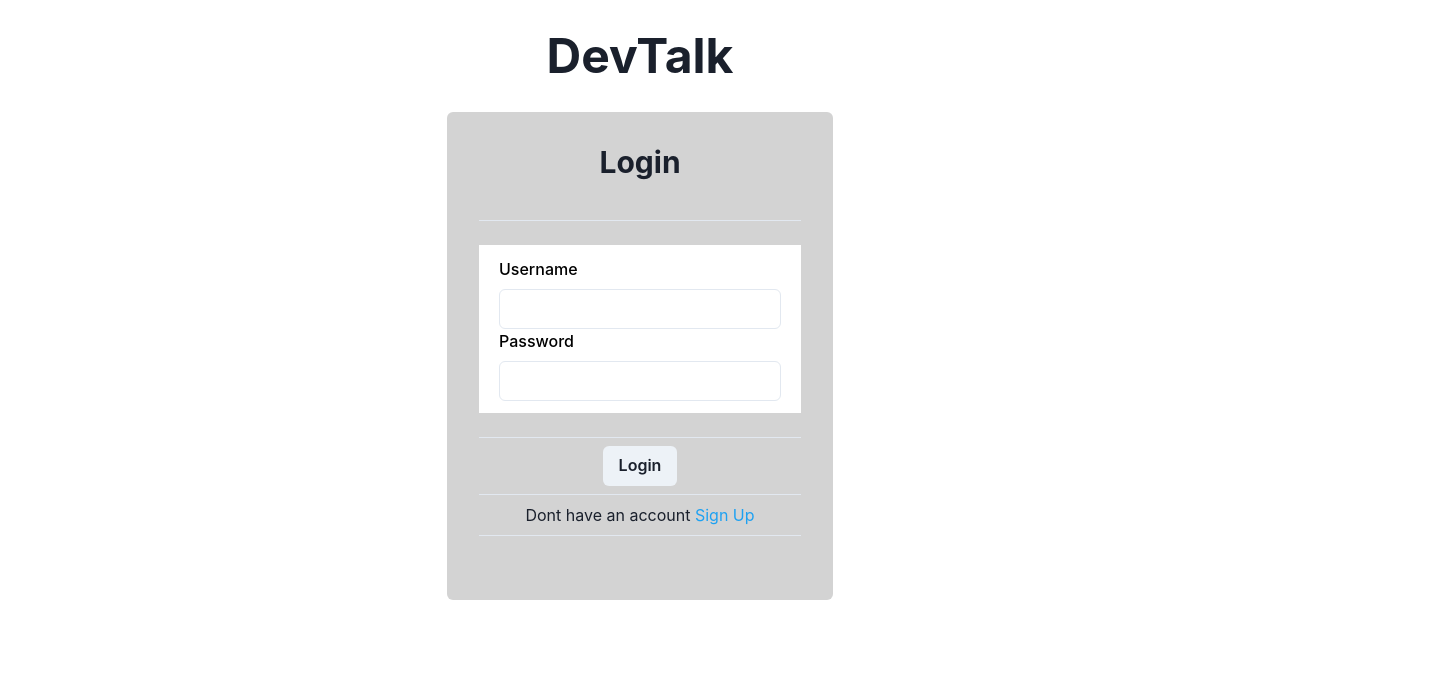
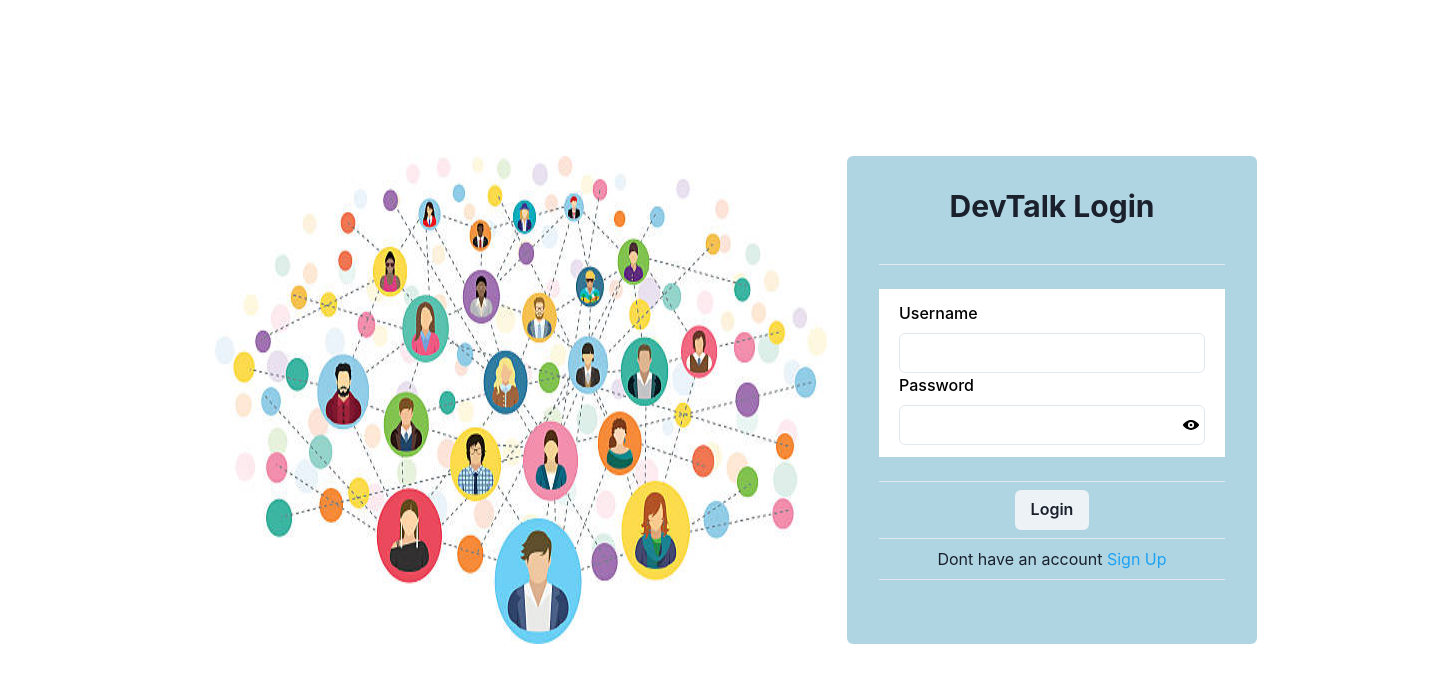
Before and after one commit to RahulShuklaTech/dev-talk-front, a React (Create React App) app: page / in a window 1280 px wide. Shown: the top 682 px of the page, 1456 px wide, since content can reach past the window. Built offline with nearby package versions, Linux system fonts and the light colour scheme.

Commit message:
updated color scheme

```diff
--- a/package.json
+++ b/package.json
@@ -3,9 +3,12 @@
   "version": "0.1.0",
   "private": true,
   "dependencies": {
+    "@chakra-ui/icons": "^1.0.15",
     "@chakra-ui/react": "^1.6.5",
     "@emotion/react": "^11.4.0",
     "@emotion/styled": "^11.3.0",
+    "@fontsource/open-sans": "^4.5.0",
+    "@fontsource/roboto": "^4.5.0",
     "@testing-library/jest-dom": "^5.14.1",
     "@testing-library/react": "^11.2.7",
     "@testing-library/user-event": "^12.8.3",
--- a/public/index.html
+++ b/public/index.html
@@ -1,15 +1,18 @@
 <!DOCTYPE html>
 <html lang="en">
+
 <head>
   <meta charset="utf-8" />
   <link rel="icon" href="%PUBLIC_URL%/favicon.ico" />
   <meta name="viewport" content="width=device-width, initial-scale=1" />
   <meta name="theme-color" content="#000000" />
-    <meta
-      name="description"
-      content="Web site created using create-react-app"
-    />
+  <meta name="description" content="Web site created using create-react-app" />
   <link rel="apple-touch-icon" href="%PUBLIC_URL%/logo192.png" />
+
+  <link rel="preconnect" href="https://fonts.googleapis.com">
+  <link rel="preconnect" href="https://fonts.gstatic.com" crossorigin>
+  <link href="https://fonts.googleapis.com/css2?family=Roboto+Mono:ital,wght@0,400;1,500;1,700&display=swap"
+    rel="stylesheet">
   <!--
       manifest.json provides metadata used when your web app is installed on a
       user's mobile device or desktop. See https://developers.google.com/web/fundamentals/web-app-manifest/
@@ -26,6 +29,7 @@
     -->
   <title>React App</title>
 </head>
+
 <body>
   <noscript>You need to enable JavaScript to run this app.</noscript>
   <div id="root"></div>
@@ -40,4 +44,5 @@
       To create a production bundle, use `npm run build` or `yarn build`.
     -->
 </body>
+
 </html>
--- a/src/components/Login.jsx
+++ b/src/components/Login.jsx
@@ -1,5 +1,6 @@
 import React, { useState } from 'react'
-import { VStack, StackDivider, Container, Button, Text } from "@chakra-ui/react"
+import { VStack, StackDivider, Container, Button, Text, InputGroup, InputRightElement } from "@chakra-ui/react"
+import { ViewIcon,ViewOffIcon } from '@chakra-ui/icons'
 import { Heading } from "@chakra-ui/react"
 import { Box } from "@chakra-ui/react"
 import {
@@ -7,6 +8,8 @@ import {
     FormLabel,
 
 } from "@chakra-ui/react"
+import { Image } from "@chakra-ui/react"
+
 
 import { Input } from "@chakra-ui/react"
 import { Link, useHistory } from 'react-router-dom'
@@ -17,8 +20,10 @@ export const Login = () => {
     const [errorMessage, setErrorMessage] = useState('');
 
     const [loading, setLoading] = useState(false);
-    const [username,setUsername] = useState('');
-    const [password,setPassword] = useState('');
+    const [username, setUsername] = useState('');
+    const [password, setPassword] = useState('');
+    const [show, setShow] = useState(false);
+
 
     const history = useHistory();
     const loginUrl = 'https://dev-talks-1.herokuapp.com/auth/login';
@@ -38,7 +43,7 @@ export const Login = () => {
             body: formData,
         })
 
-        if(response.status !== 201){
+        if (response.status !== 201) {
             setErrorMessage("Invalid username or password");
             setLoading(false);
             return;
@@ -49,36 +54,48 @@ export const Login = () => {
         localStorage.setItem('token', json.token);
         localStorage.setItem('refreshToken', json.refreshToken);
         localStorage.setItem('username', username);
-        localStorage.setItem('userId',json.userId);
+        localStorage.setItem('userId', json.userId);
 
         setLoading(false);
         history.push({
             pathname: '/feed',
-            state: {username,userId: json.userId}
+            state: { username, userId: json.userId }
         })
 
     }
 
+
+    const handleClick = () => setShow(!show)
+
     return (
-        <Container maxW="container.xl"  centerContent marginTop="2rem" >
-            <Heading as="h2" size="2xl">
-                DevTalk
-            </Heading>
+        <Container minW="90rem" minH="100vh" centerContent display="flex" justifyContent="center"  >
+
+            <Box display="flex" my={5} style={{ gap: "0rem" }}>
+                <Image
+                    src="loginImage.jpg"
+                    alt="banner"
+                    mr = {5}
+
+                />
+
 
                 <form onSubmit={handleSubmit}  >
                     <VStack
                         divider={<StackDivider borderColor="gray.200" />}
                         spacing={2}
                         align="center"
-                        marginTop="2rem"
-                        backgroundColor="lightgrey"
+
+                        backgroundColor="#AFD5E3"
                         padding="2rem"
                         borderRadius="6px"
+                        minW="20rem"
+
                     >
                         <Heading as="h2" size="lg" marginBottom="2rem">
-                        Login
+                            DevTalk Login
                         </Heading>
-                    <Box bg="white" w="100%" py={3} px = {5} marginY= {4} color="black">
+
+                        <Box bg="white" w="100%" py={3} px={5} marginY={4} color="black">
 
                             <FormControl id="username">
                                 <FormLabel>Username</FormLabel>
@@ -90,21 +107,29 @@ export const Login = () => {
                             </FormControl>
                             <FormControl id="password">
                                 <FormLabel>Password</FormLabel>
-                            <Input type="password"
+                                <InputGroup>
+                                    <Input
+                                        type={show ? "text" : "password"}
                                         value={password}
                                         onChange={(event) => setPassword(event.target.value)}
                                         autoComplete="off"
                                     />
+                                    <InputRightElement width="1rem" pr = {3}>
+
+                                            {show ? <ViewOffIcon cursor= "pointer" onClick={handleClick}/> : <ViewIcon cursor = "pointer" onClick={handleClick}/>}
+                                    </InputRightElement>
+                                </InputGroup>
                             </FormControl>
                         </Box>
-                    <Button type="submit" color="primary" disabled = {loading}>
+                        <Button type="submit" color="primary" disabled={loading}>
                             Login
                         </Button>
 
-                    <Text fontSize="md">Dont have an account <Link to = "/signup"><Text color="twitter.500" as ="span">Sign Up</Text></Link></Text>
+                        <Text fontSize="md">Dont have an account <Link to="/signup"><Text color="twitter.500" as="span">Sign Up</Text></Link></Text>
                         <Box color="red" p={3}>{errorMessage}</Box>
                     </VStack>
                 </form >
+            </Box>
         </Container>
     )
 }
--- a/src/components/Signup.jsx
+++ b/src/components/Signup.jsx
@@ -101,7 +101,7 @@ export const Signup = () => {
                     spacing={2}
                     align="center"
                     marginTop="2rem"
-                    backgroundColor="lightgrey"
+                    backgroundColor="#AFD5E3"
                     padding="2rem"
                     borderRadius="6px"
                     minWidth="30rem"
```
Also changed, not shown: public/loginImage.jpg (added), 1 other file (tests, documents, lock files or other folders). Lines whose indentation alone changed are shown as unchanged.
